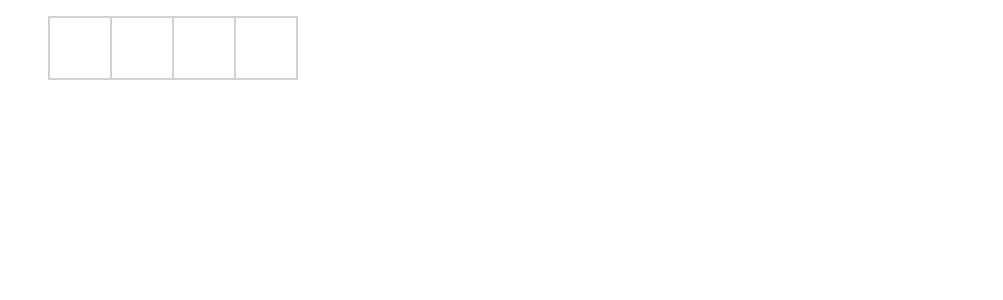
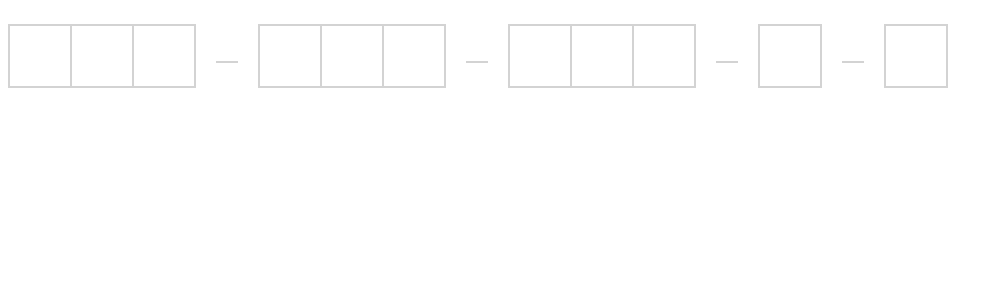
Before and after one commit to bencornelis/frontloops, a React (Create React App) app: page / in a window 1280 px wide. Shown: the top 300 px of the page, without its empty margins (0-1003 px from the left). Built offline with nearby package versions, Linux system fonts and the light colour scheme.

Commit message:
makes code form more general and based on a specified correct code

```diff
--- a/src/App.js
+++ b/src/App.js
@@ -5,7 +5,7 @@ class App extends Component {
   render() {
     return (
       <div>
-        <CodeForm cellCount={4}/>
+        <CodeForm code='137-454-982-1-3' />
       </div>
     );
   }
--- a/src/components/2.1.js
+++ b/src/components/2.1.js
@@ -1,9 +1,24 @@
 import React, { Component } from 'react';
 import styled from 'styled-components';
 
+const sumBefore = (arr, i) => {
+  return arr.slice(0, i).reduce((sum, v) => sum + v, 0);
+}
+
+const sameValues = (arr1, arr2) => {
+  if (arr1.length !== arr2.length) {
+    return false;
+  }
+
+  for (let i = 0; i < arr1.length; i++) {
+    if (arr1[i] !== arr2[i]) {
+      return false;
+    }
+  }
+  return true;
+}
+
 const Container = styled.div`
-  width: 600px;
-  height: 200px;
   border-radius: 3px;
   border: 2px solid light grey;
 `;
@@ -20,26 +35,57 @@ const Input = styled.input`
 
 const Cell = styled.li`
   display: inline-block;
-  border: 2px solid lightgrey;
+
+  ${props => props.bordered && `
+    border: 2px solid ${props.borderColor};
     &:not(:first-child) {
       border-left: 0;
     }
+  `}
+
+  ${props => props.margin && `
+    margin-left: 20px;
+    margin-right: 20px;
+  `}
+`;
+
+const Dash = styled.div`
+  width: 20px;
+  height: 0px;
+  border: 1px solid lightgrey;
 `;
 
 const CellList = styled.ul`
+  display: inline-block;
   list-style-type: none;
+  padding: 0;
 `;
 
 class CodeForm extends Component {
   constructor(props) {
     super(props);
 
-    const { cellCount } = props;
+    const { code } = props;
+    const codeGroups = (
+      code.split('-')
+          .map(group =>
+            group
+              .split('')
+              .map(x => parseInt(x))
+          )
+    );
+    const codeValues = codeGroups.reduce((acc, group) => acc.concat(group), []);
+
+    const cellGroupCounts = codeGroups.map(group => group.length);
+    const cellCount = cellGroupCounts.reduce((total, count) => total + count, 0);
+
     this.state = {
       isFocused: null,
       values: Array(cellCount).fill(''),
     };
 
+    this.codeValues = codeValues;
+    this.cellGroupCounts = cellGroupCounts;
     this.cellCount = cellCount;
     this.cellRefs = Array(cellCount).fill();
   }
@@ -91,14 +137,32 @@ class CodeForm extends Component {
   }
 
   render() {
+    let borderColor;
+    const { values } = this.state;
+    const isComplete = values.every(value => value !== '');
+    console.log(values, this.codeValues)
+    const isUnlocked = sameValues(values, this.codeValues);
+    if (isComplete && isUnlocked) {
+      borderColor = 'green';
+    } else if (isComplete) {
+      borderColor = 'red';
+    } else {
+      borderColor = 'lightgrey';
+    }
+
     return (
       <Container onClick={this.focusCells}>
+        {this.cellGroupCounts.map((cellGroupCount, i) => {
+          const cellsBefore = sumBefore(this.cellGroupCounts, i);
+          const isLastGroup = i === this.cellGroupCounts.length - 1;
+          return (
             <CellList>
-          {Array(this.cellCount).fill().map((_, idx) => {
+              {Array(cellGroupCount).fill().map((_, j) => {
+                const idx = cellsBefore + j;
                 return (
-              <Cell key={idx}>
+                  <Cell key={idx} bordered borderColor={borderColor}>
                     <Input
-                  value={this.state.values[idx]}
+                      value={values[idx]}
                       ref={el => { this.cellRefs[idx] = el; }}
                       onKeyDown={this.handleKeyDown(idx)}
                       onMouseDown={e => { e.preventDefault(); }}
@@ -108,7 +172,14 @@ class CodeForm extends Component {
                   </Cell>
                 );
               })}
+              {!isLastGroup && (
+                <Cell margin>
+                  <Dash />
+                </Cell>
+              )}
             </CellList>
+          );
+        })}
       </Container>
     )
   }
```
Lines whose indentation alone changed are shown as unchanged.
